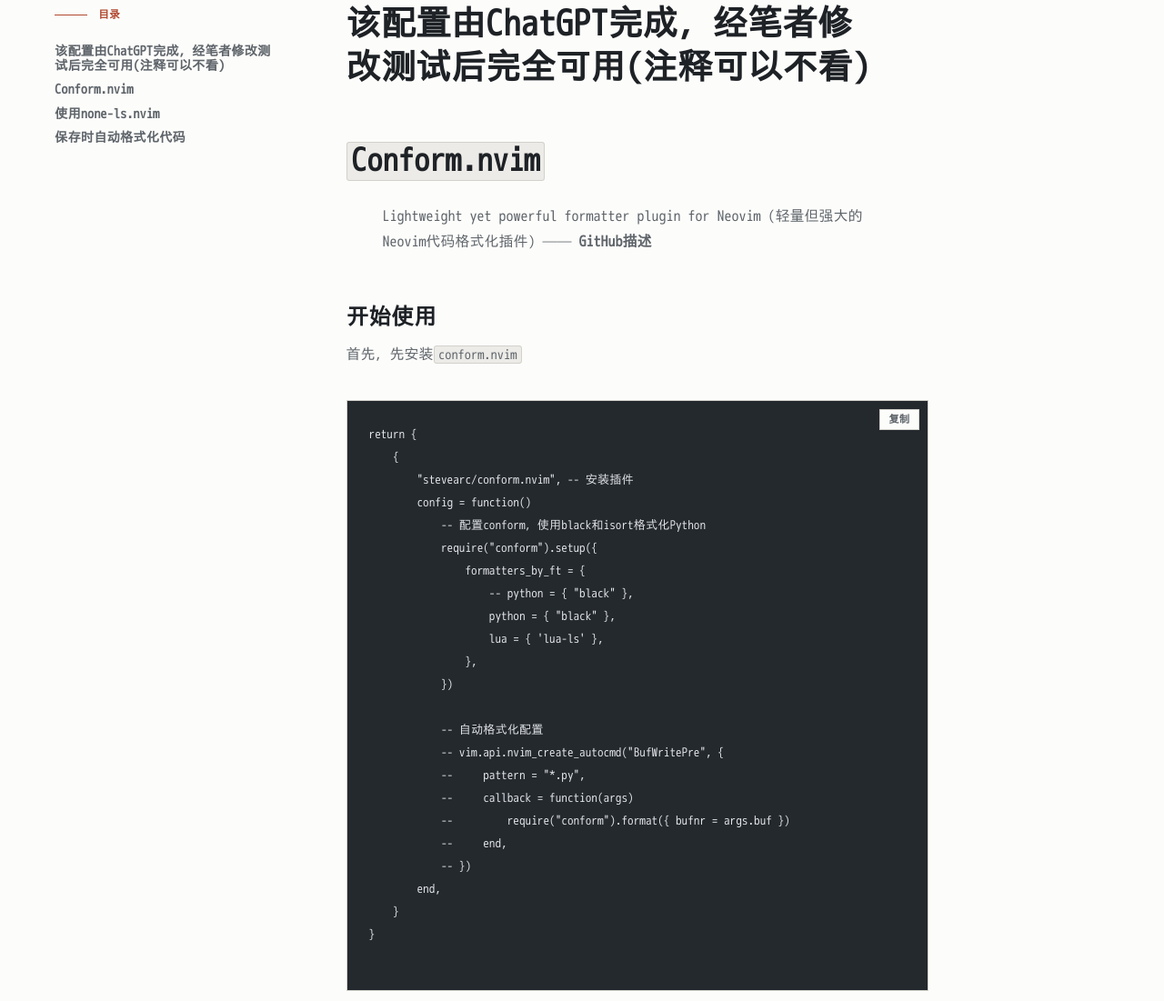
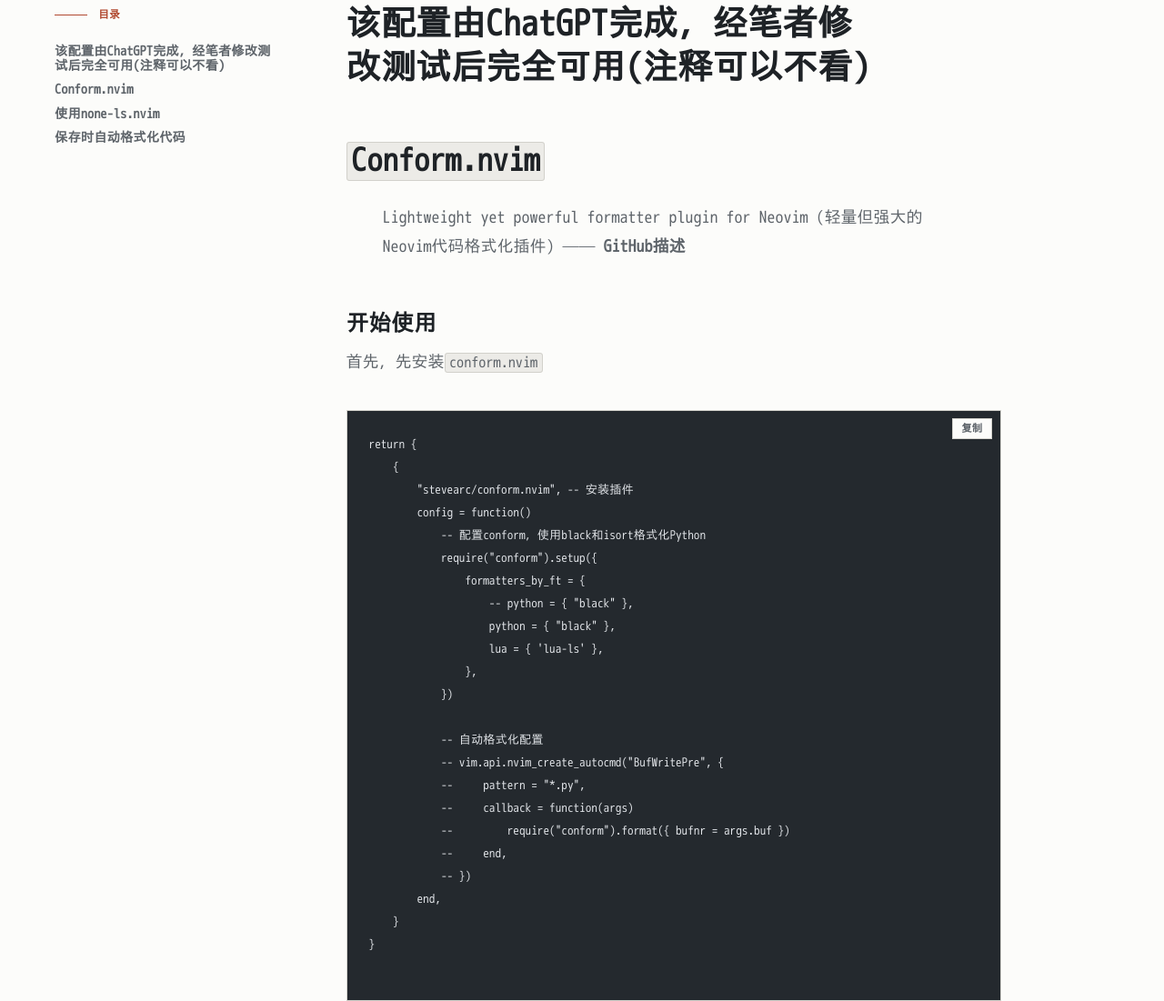
Before and after one commit to PILIHU2022/Blog, an Astro site: page /blog/neovim_cmp_other-fmt in a window 1280 px wide. Shown: the part 681-1782 px from the top of the page at 91% size. Built offline with nearby package versions, Linux system fonts and the light colour scheme; Astro itself is replaced by a stand-in of ours; some packages are replaced by stand-ins of ours; code samples lack their colours; a web font is replaced by a local one.

Commit message:
style: enlarge article body and widen the reading column
- Set .prose to 18px (from 16px)
- Because --prose-width is 80ch, this also widens the desktop article column
  to ~837px at 1440px
- Document the new body metrics

```diff
--- a/src/styles/global.css
+++ b/src/styles/global.css
@@ -538,7 +538,10 @@
 }
 
 .article-layout.no-toc .prose {
+  /* Article body is a touch larger than chrome text; because `--prose-width`
+     is in `ch`, this also widens the reading column at the same time. */
   max-width: var(--prose-width);
+  font-size: 1.125rem;
 }
 
 .index-sidebar,
@@ -788,7 +791,10 @@
 }
 
 .prose {
+  /* Article body is a touch larger than chrome text; because `--prose-width`
+     is in `ch`, this also widens the reading column at the same time. */
   max-width: var(--prose-width);
+  font-size: 1.125rem;
 }
 
 .prose h2,
```
Also changed, not shown: README.md.
